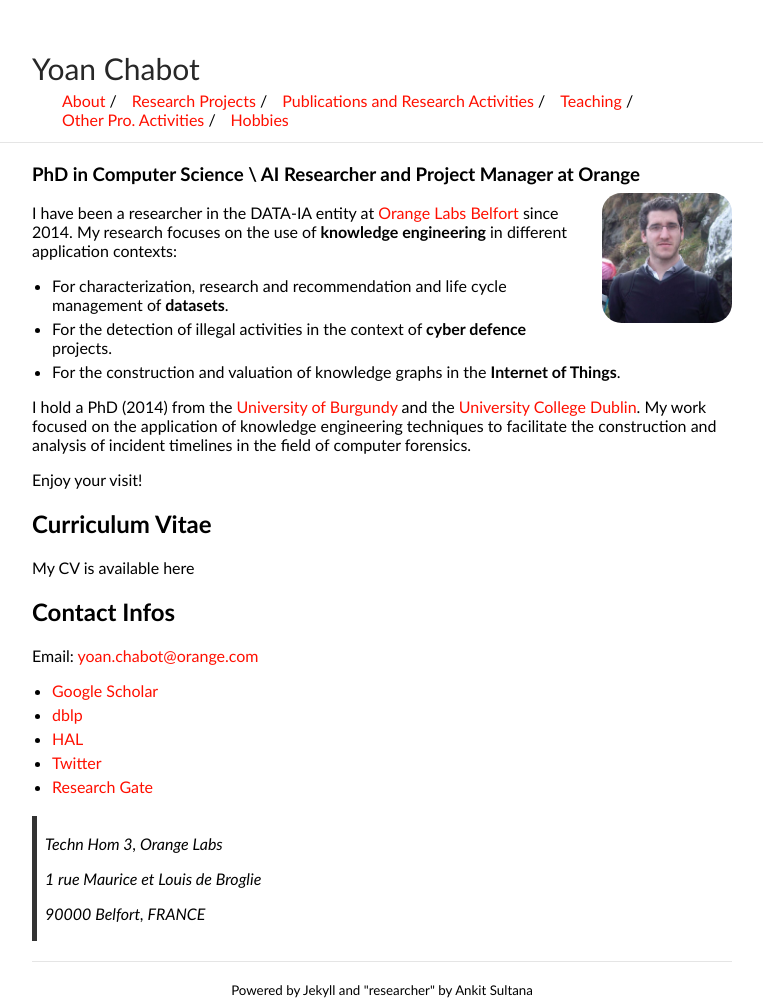
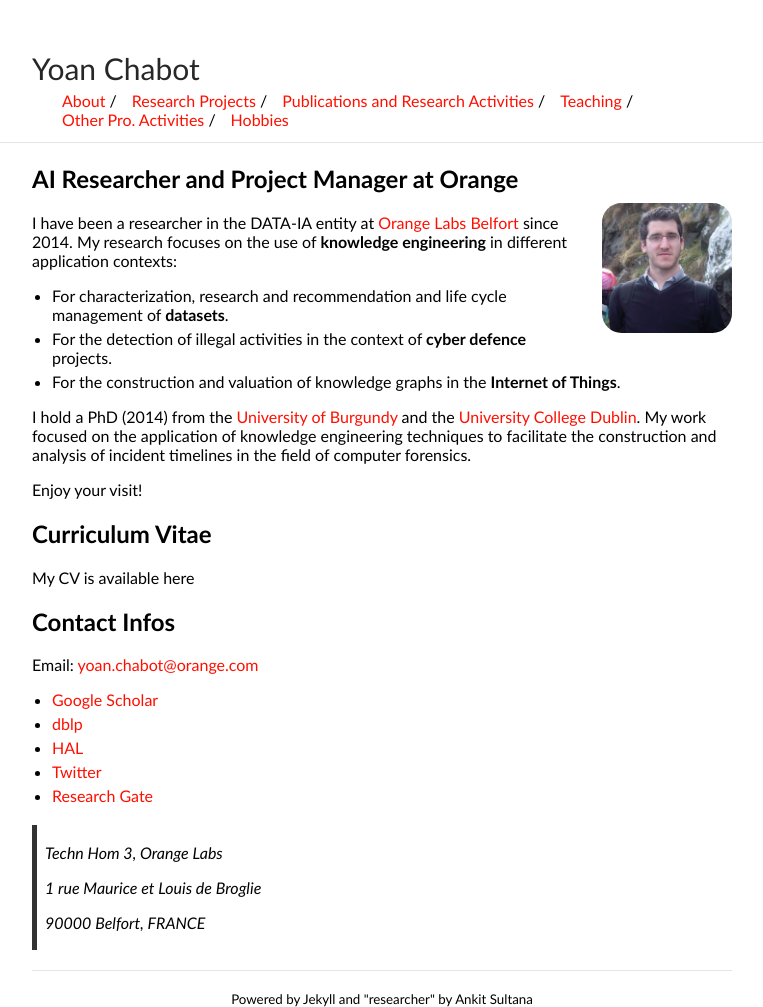
Before and after one commit to yoanchabot/yoanchabot.github.io, a Jekyll site: the page built from index.md, in a window 1280 px wide. Shown: the whole page, without its empty margins (258-1021 px from the left). Built offline with Jekyll 4.4.1, drawn with Linux system fonts in a browser that asks for light colours.

Commit message:
Update index.md

```diff
--- a/index.md
+++ b/index.md
@@ -3,7 +3,7 @@ layout: default
 title: About Me
 ---
 
-### PhD in Computer Science \\ AI Researcher and Project Manager at Orange
+## AI Researcher and Project Manager at Orange
 
 <img class="profile-picture" src="me.jpg">
 
```
